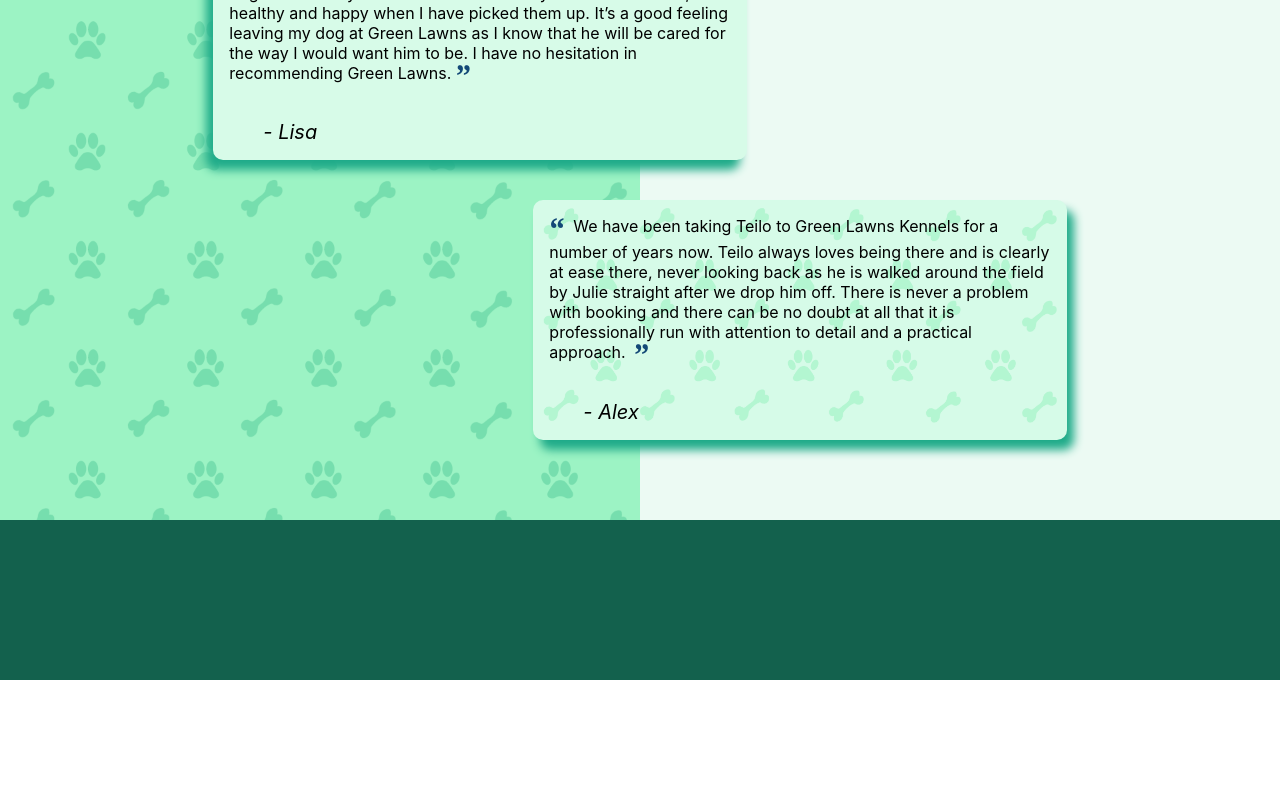
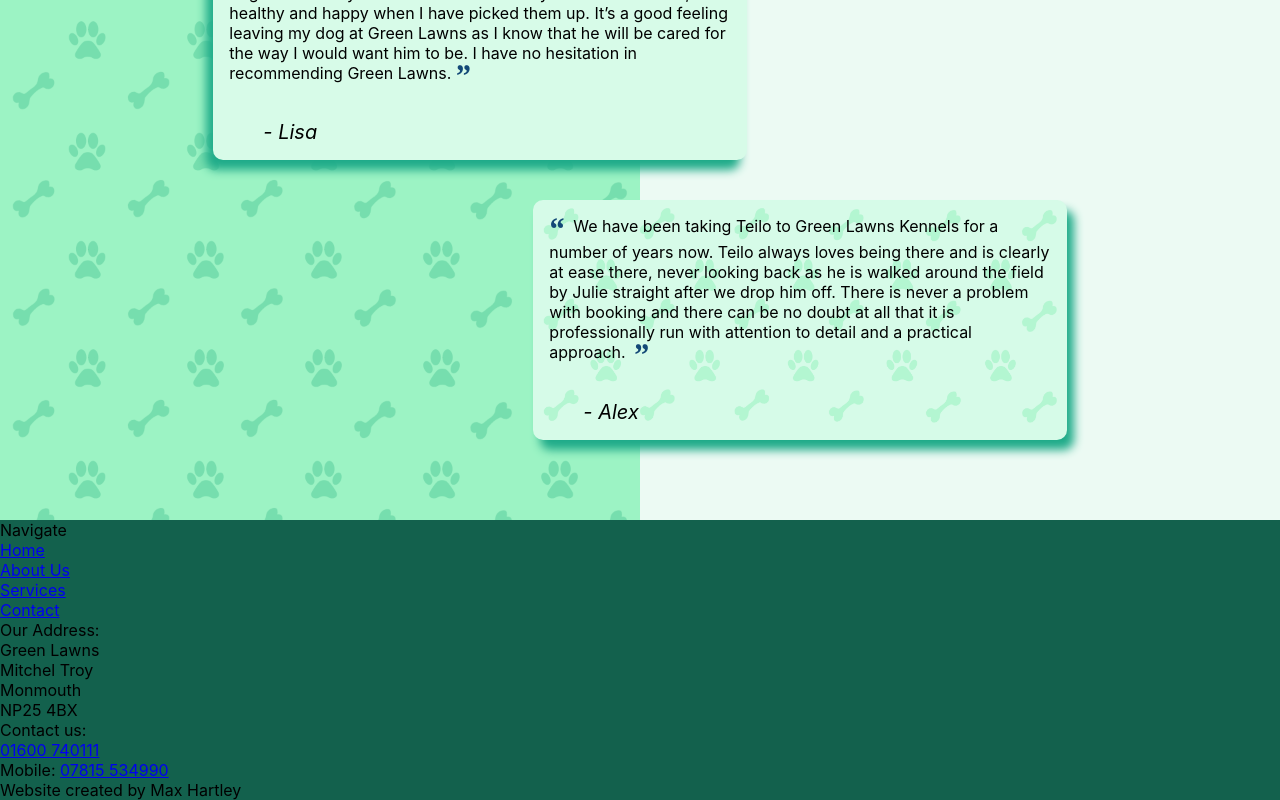
Before and after one commit to Velocima/green-lawns, a React (Create React App) app: page / in a window 1280 px wide. Shown: the part 3453-4253 px from the top of the page. Before the commit the page ends 4133 px from the top, so only its background shows below. Built offline with nearby package versions, Linux system fonts and the light colour scheme.

Commit message:
footer content added

```diff
--- a/src/components/Footer.jsx
+++ b/src/components/Footer.jsx
@@ -1,7 +1,42 @@
 import React from 'react';
 import '../css/footer.css';
 import { Link } from 'react-router-dom';
+import { pages } from '../contentJs/pages';
 
 export default function Footer() {
-	return <footer></footer>;
+	return (
+		<footer>
+			<ul>
+				<li key='first-item'>Navigate</li>
+				{pages.map((page, i) => (
+					<li key={`${i}${page}`}>
+						<Link to={page.route}>{page.navText}</Link>
+					</li>
+				))}
+			</ul>
+			<p>
+				Our Address:
+				<br />
+				Green Lawns
+				<br />
+				Mitchel Troy
+				<br />
+				Monmouth
+				<br />
+				NP25 4BX
+			</p>
+			<p>
+				Contact us: <br />
+				<a href='tel:01600740111'>
+					<span>01600 740111</span>
+				</a>{' '}
+				<br />
+				Mobile:{' '}
+				<a href='tel:07815534990'>
+					<span>07815 534990</span>
+				</a>
+			</p>
+			<p>Website created by Max Hartley</p>
+		</footer>
+	);
 }
```
